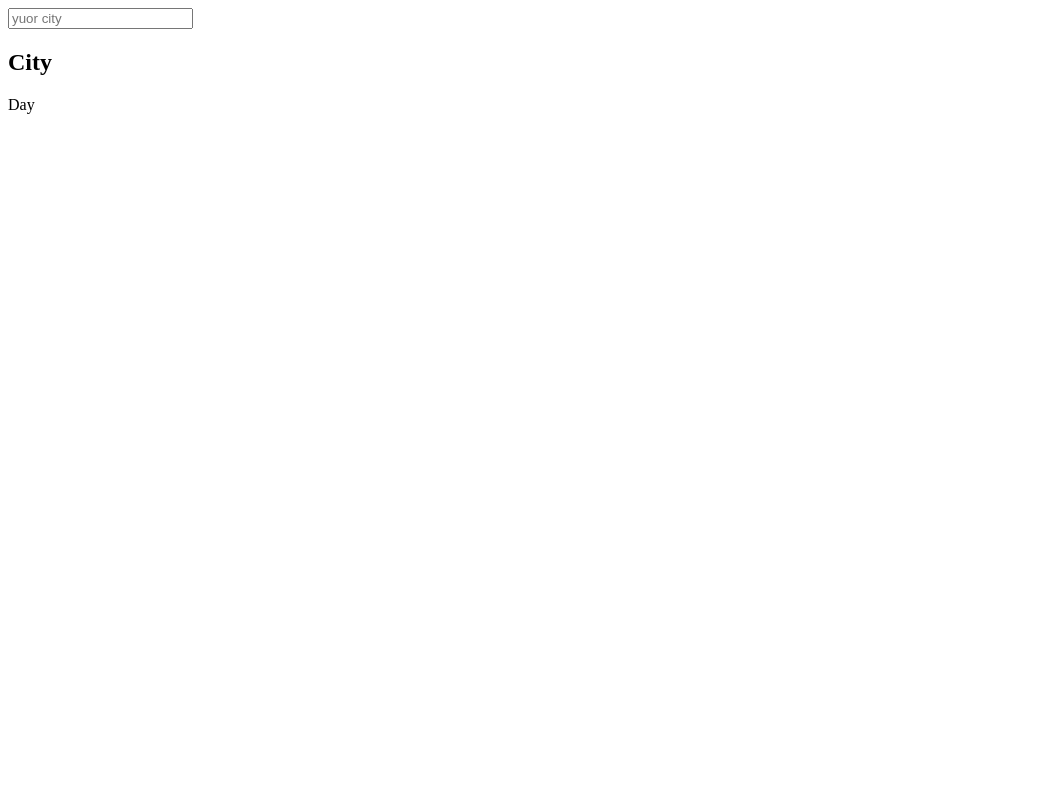
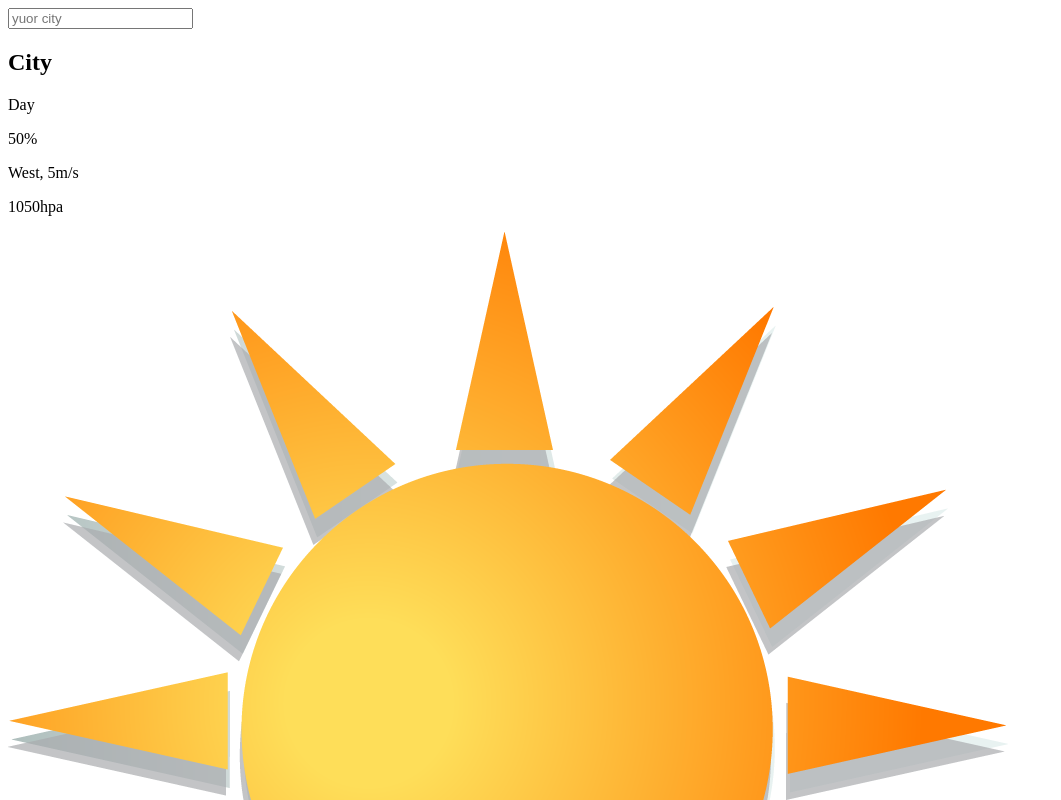
Before and after one commit to Ahmed-Roshdy-1/Weather-Application, a plain HTML site: page Index.html in a window 1280 px wide. Shown: the top 800 px of the page, without its empty margins (0-1061 px from the left). Drawn offline with Linux system fonts and the light colour scheme.

Commit message:
Update Index.html

```diff
--- a/Index.html
+++ b/Index.html
@@ -15,11 +15,22 @@
           <h2 class="weaher__city">City</h2>
           <p class="weather__day">Day</p>
           <div class="weather__current">
-            <p class="weader__indicatoer weader__indicatoer--humiditiy"></p>
-            <p class="weader__indicatoer weader__indicatoer--wind"></p>
-            <p class="weader__indicatoer weader__indicatoer--pressure"></p>
+            <p class="weader__indicatoer weader__indicatoer--humiditiy">
+              <span class="value">50</span>%
+            </p>
+            <p class="weader__indicatoer weader__indicatoer--wind">
+              <span class="value">West, 5</span>m/s
+            </p>
+            <p class="weader__indicatoer weader__indicatoer--pressure">
+              <span class="value">1050</span>hpa
+            </p>
           </div>
         </div>
+        <img
+          src="images/clear-sky.png"
+          alt="clear-sky"
+          class="weather__image"
+        />
       </div>
     </div>
 
```
